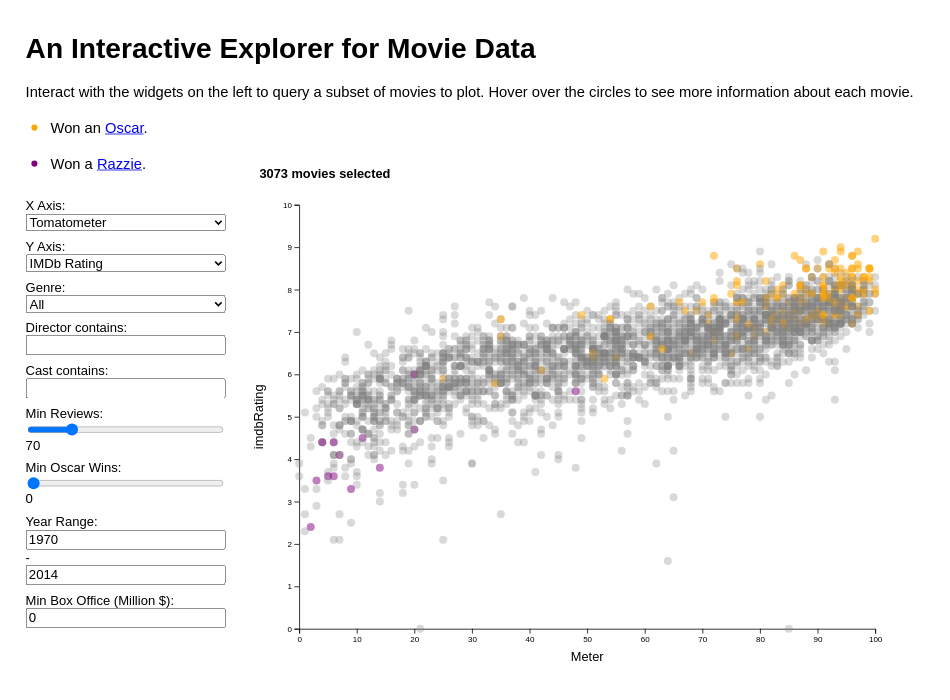
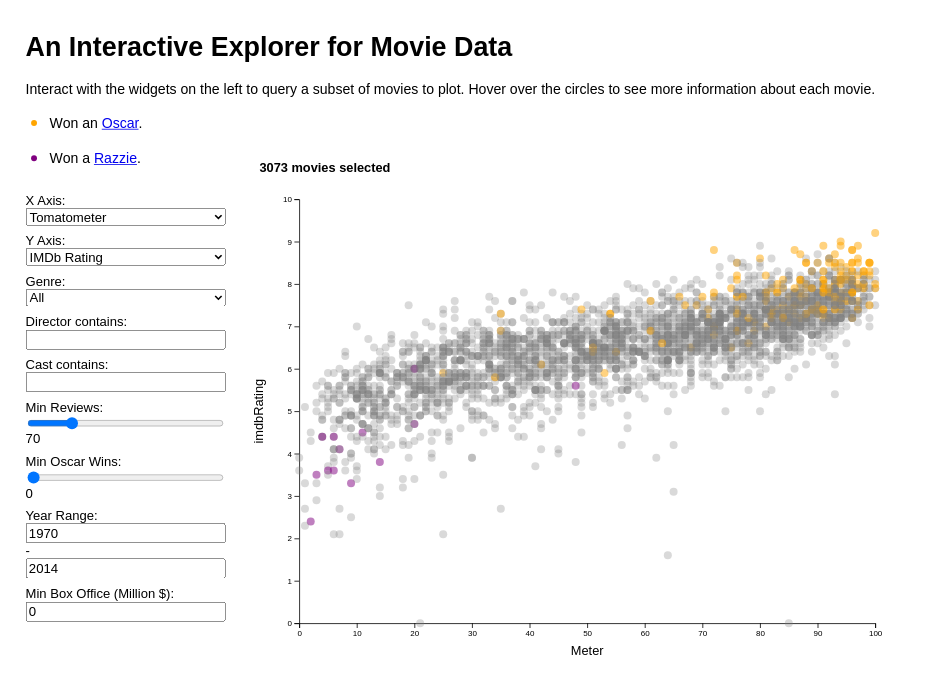
Before and after one commit to ernbilen/moviesd3, a plain HTML site: page index.html in a window 1280 px wide. Shown: the whole page, without its empty margins (0-950 px from the left). Drawn offline with nearby package versions, Linux system fonts and the light colour scheme.

Commit message:
Update style.css

```diff
--- a/style.css
+++ b/style.css
@@ -70,11 +70,11 @@ label {
 }
 
 #title h1 {
-  font-size: 2.2em; /* Bigger title */
+  font-size: 2.1em; /* Bigger title */
 }
 
 #title p {
-  font-size: 1.15em; /* Bigger paragraph text */
+  font-size: 1.1em; /* Bigger paragraph text */
 }
 
 #title svg {
```
